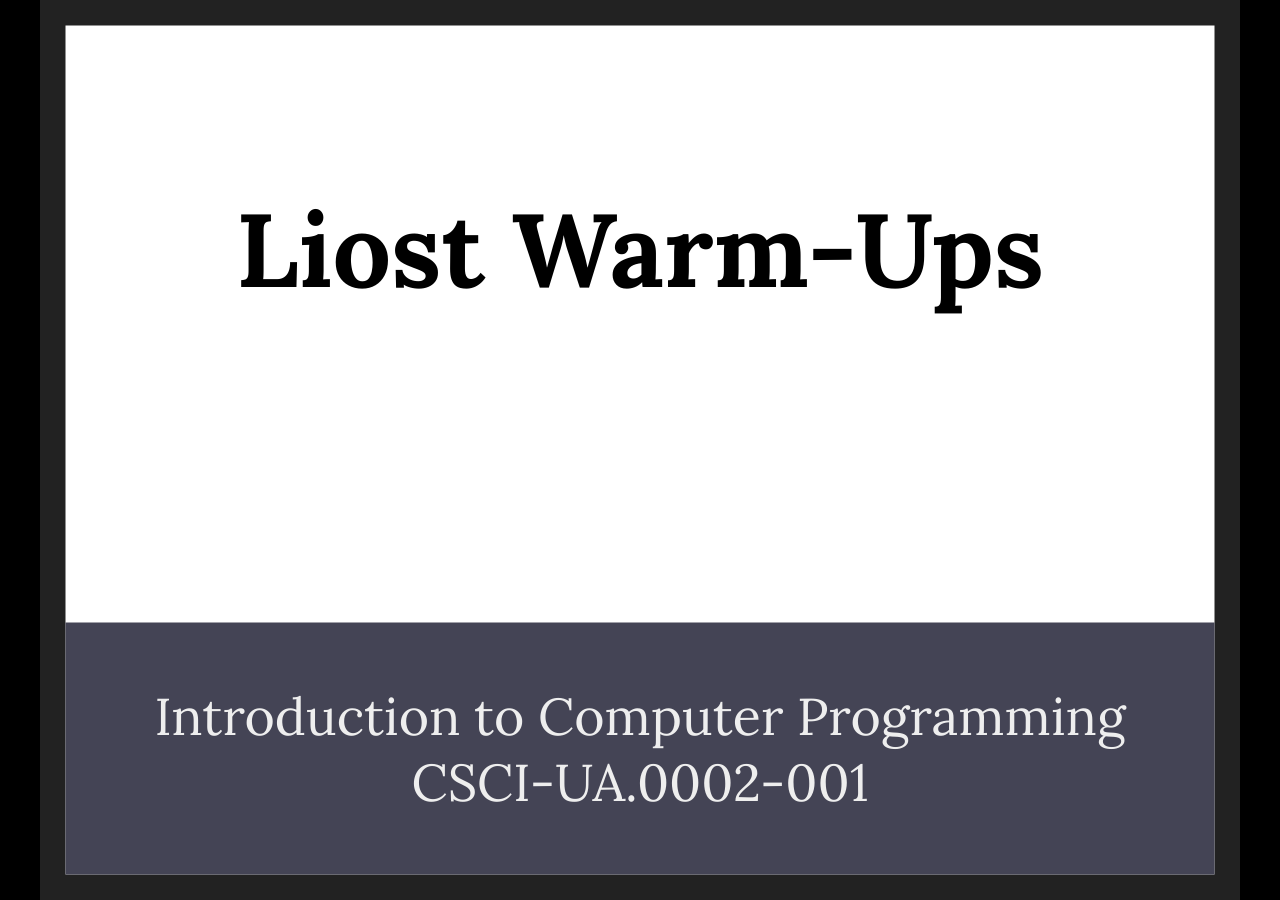
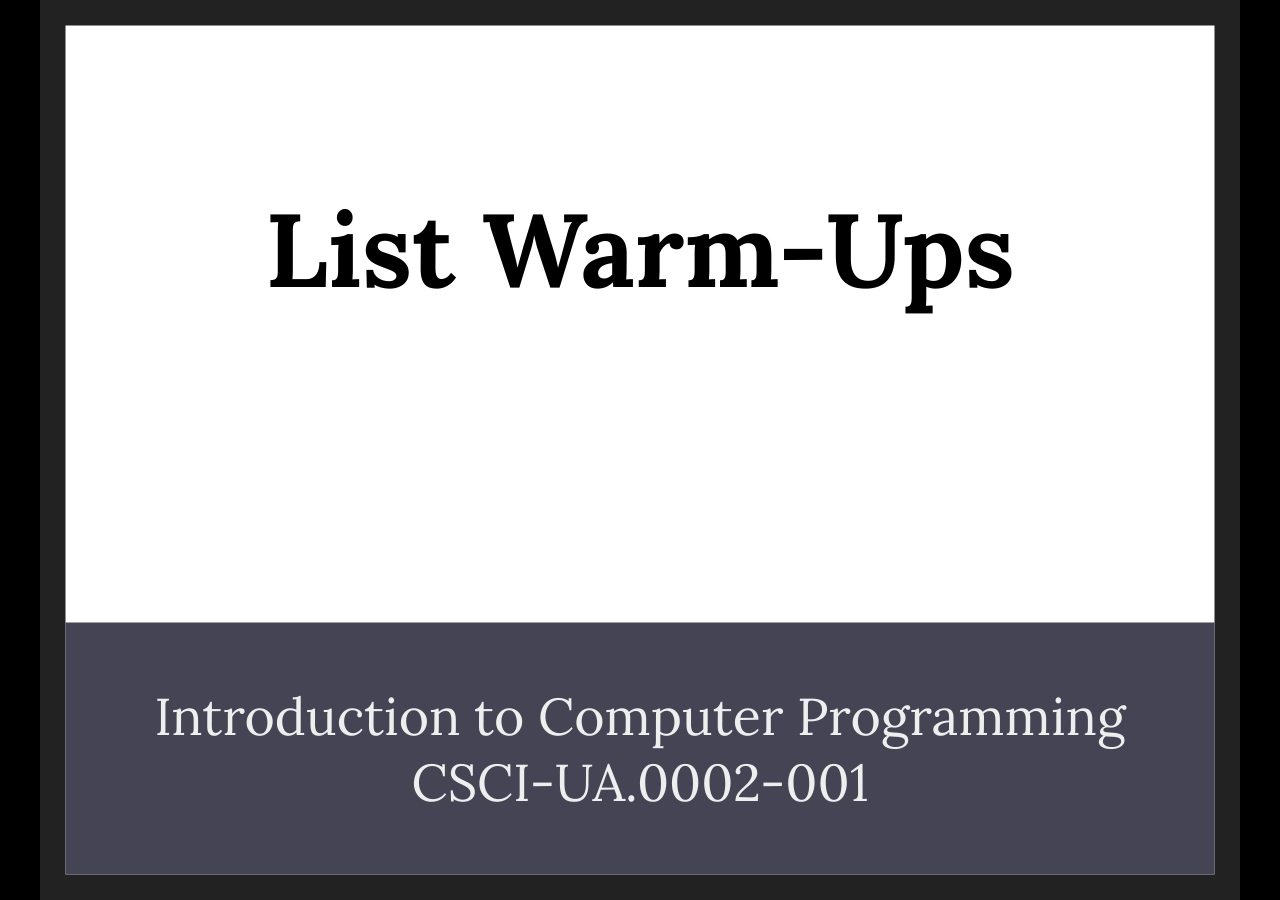
Before and after one commit to foureyes/csci-ua.0002-summer2017-001, a Jekyll site: the page built from classes/18/lists_warmup.markdown, in a window 1280 px wide. Built offline with Jekyll 4.4.1, drawn with Linux system fonts in a browser that asks for light colours.

Commit message:
fix typo

```diff
--- a/classes/18/lists_warmup.markdown
+++ b/classes/18/lists_warmup.markdown
@@ -3,7 +3,7 @@ layout: slides
 title: List Warm-Ups
 ---
 <section markdown="block" class="title-slide">
-# Liost Warm-Ups
+# List Warm-Ups
 {% include title-slide-footer.html %}
 </section>
 
```
